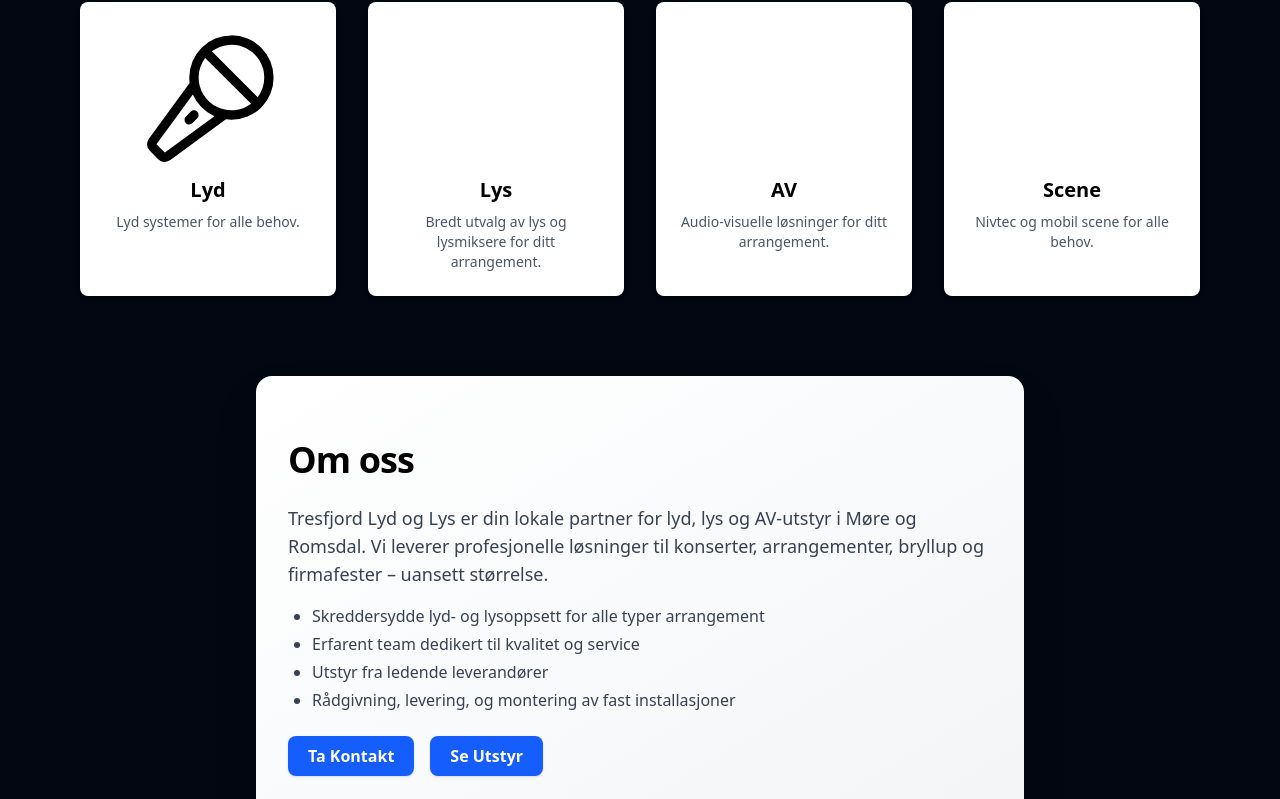
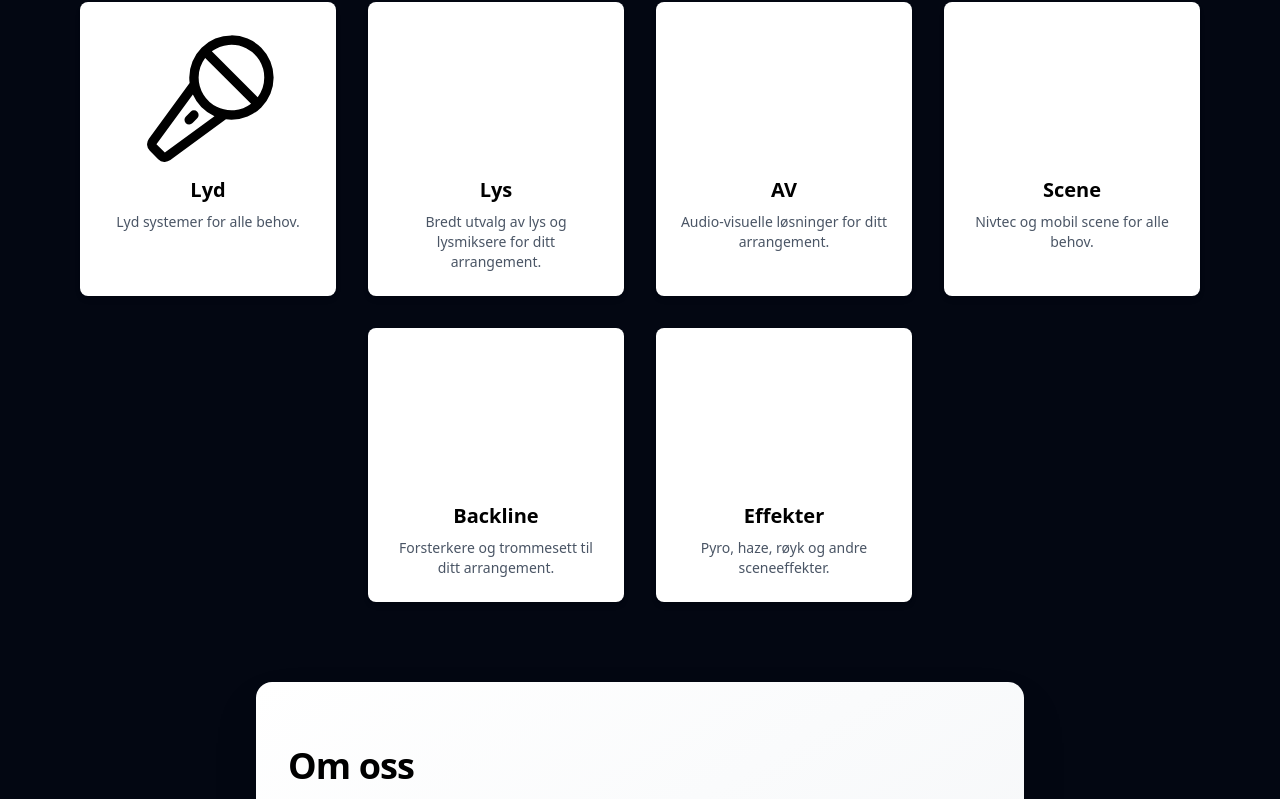
Before and after one commit to blinkelys-productions/tresfjordll, a Vue app: page / in a window 1280 px wide. Shown: the part 562-1361 px from the top of the page. Built offline with nearby package versions, Linux system fonts and the light colour scheme; some icons are missing.

Commit message:
Feat: add more cards

```diff
--- a/src/components/first-info.vue
+++ b/src/components/first-info.vue
@@ -1,7 +1,6 @@
 <script setup lang="ts">
     import { Icon } from '@iconify/vue';
 </script>
-
 
 <template>
   <div class="flex flex-wrap gap-8 justify-center pt-16 px-10">
@@ -25,5 +24,15 @@
           <h3 class="text-xl font-bold mb-2 text-black">Scene</h3>
           <p class="text-gray-600 text-sm">Nivtec og mobil scene for alle behov.</p>
       </div>
+      <div class="bg-white p-6 rounded-lg shadow-md w-full sm:w-64 text-center">
+          <Icon icon="mdi:guitar-electric" width="150" height="150" class="mx-auto" color="black" />
+          <h3 class="text-xl font-bold mb-2 text-black">Backline</h3>
+          <p class="text-gray-600 text-sm">Forsterkere og trommesett til ditt arrangement.</p>
+      </div>
+      <div class="bg-white p-6 rounded-lg shadow-md w-full sm:w-64 text-center">
+          <Icon icon="mdi:weather-fog" width="150" height="150" class="mx-auto" color="black" />
+          <h3 class="text-xl font-bold mb-2 text-black">Effekter</h3>
+          <p class="text-gray-600 text-sm">Pyro, haze, røyk og andre sceneeffekter.</p>
+      </div>
   </div>
 </template>
```
Lines whose indentation alone changed are shown as unchanged.
